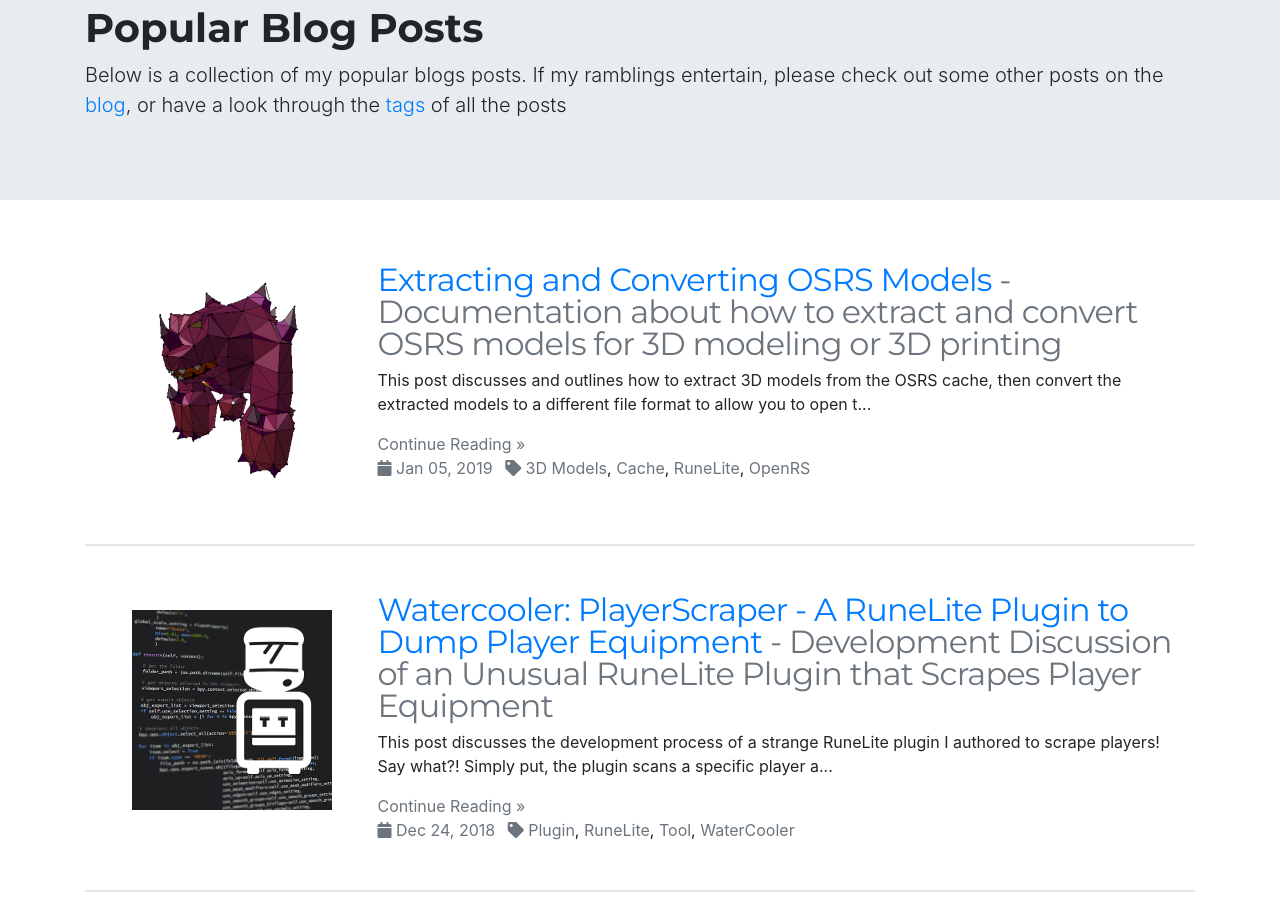
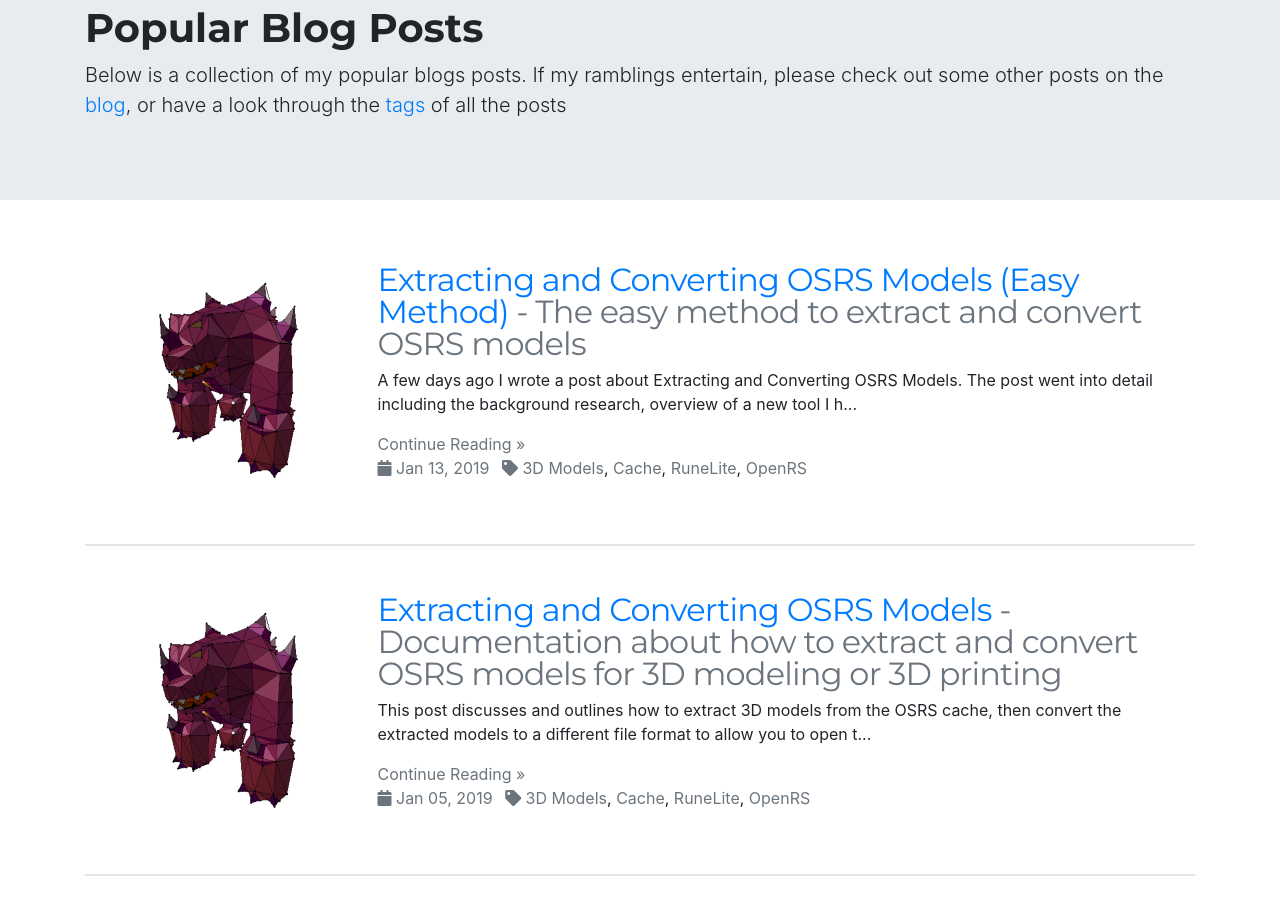
Before and after one commit to osrsbox/osrsbox.github.io, a Jekyll site: the page built from index.md, in a window 1280 px wide and 900 px high, scrolled down 2842 px. Built offline with Jekyll 4.4.1, drawn with Linux system fonts in a browser that asks for light colours; nearby versions of some CDN libraries; comment, search, counter and statistics services are not loaded; some of the changed lines change nothing that is shown.

Commit message:
Added new post: easy method for extracting and converting OSRS models. Updated osrsbox-db project page. Also updated github-pages gemfile.

```diff
--- /dev/null
+++ b/_posts/2019-01-13-extracting-and-converting-osrs-models-easy-method.md
@@ -0,0 +1,190 @@
+---
+layout: post
+title: "OSRSBox | Blog | Extracting and Converting OSRS Models (Easy Method)"
+name: "Extracting and Converting OSRS Models (Easy Method)"
+desc: "The easy method to extract and convert OSRS models"
+tags:
+- 3D Models
+- Cache
+- RuneLite
+- OpenRS
+add_to_popular_list: true
+thumbnail: jad3d.png
+---
+
+A few days ago I wrote a post about [Extracting and Converting OSRS Models]({% post_url 2019-01-05-extracting-and-converting-osrs-models %}). The post went into detail including the background research, overview of a new tool I hacked together called _ModelDumper_ using RuneLite's Cache project, how to compile and run the tool, and how to map model ID numbers to items, NPCs and objects from the game.
+
+Even in the few days since I wrote the post I have received a few emails and comments on the post asking for the compiled version of the _ModelDumper_ tool. This post provides a link to the compiled version of the tool, as well as a summary of how to use it. The instructions provided are targeted for the Microsoft Windows 10 operating system, but the program is multiplatform and instructions should be adaptable for other operating systems.
+
+## Contents
+{:.no_toc}
+
+* Will be replaced with the ToC, excluding the "Contents" header
+{:toc}
+
+## Quick Start
+
+If you are comfortable with running JAR (`.jar`) files, have previous command line experience, have a copy of the OSRS cache, and have Java (JRE) installed... these quick instructions will probably be all you need:
+
+- Download [ModelDumper.zip]({{ site.url }}/assets/other/ModelDumper.zip)
+- Optional - Check hash value matches the following SHA-256 value:
+
+{% highlight plaintext %}
+597B44CBA1272276E6EA30302A35EE7272C5E728B90B65D44734A1690E2FBF4D
+{% endhighlight %}
+
+- Extract contents of the `ModelDumper.zip` archive to get the `ModelDumper.jar` and `LICENSE` files
+- Run the _ModelDumper_ tool to extract and convert all models. The `-models` argument needs to be followed by the name of the output directory to use. If a relative path is given, it will extract models into the current working directory. The `-convert` option specifies to convert models to `.obj` files, if the `-convert` argument is not given the model will be extracted but not converted. Example below:
+
+{% highlight plaintext %}
+java.exe -jar .\ModelDumper.jar -models models-out -convert
+{% endhighlight %}
+
+- If your OSRS cache is not in your current users home folder, you may need to specify the cache location on the command line using the `-cache` option, followed by the file system location. Example below:
+
+{% highlight plaintext %}
+java.exe -jar .\ModelDumper.jar -cache C:\Users\PH01L\jagexcache\oldschool\LIVE\ -models models-out -convert
+{% endhighlight %}
+
+NOTE: The dot slash (`.\`) preceeding files names in the above examples is a PowerShell quirk, indicating a file in the current directory. This is not needed if you are using Windows Command Pompt.
+
+## Downloading the ModelDumper Tool
+
+As documented in my previous post, the _ModelDumper_ source code can be found in my forked version of RuneLite, in a branch named [model-dumper](https://github.com/osrsbox/runelite/tree/model-dumper). The program is the addition of a single file into the Cache project. The file, named [`ModelDumper.java`, is available in my branch on GitHub](https://github.com/osrsbox/runelite/blob/model-dumper/cache/src/main/java/net/runelite/cache/ModelDumper.java) if you would like to review the source code.
+
+Anyway, the point of this post is to provide the _easy method_ to using the tool. I have provided a compiled version of the _ModelDumper_ tool (in a `.jar` file). This makes the program easy to run. I have bundled the tool in a ZIP (`.zip`) archive, which is available for download in the following location:
+
+- [https://www.osrsbox.com/assets/other/ModelDumper.zip]({{ site.url }}/assets/other/ModelDumper.zip)
+
+Inside the ZIP archive are the following two files:
+
+1. `ModelDumper.jar`: The _ModelDumper_ tool in an executable JAR (`.jar`) file
+1. `LICENSE`: The RuneLite BSD 2-Clause License
+
+## Checking the ModelDumper Tool Integrity
+
+Checking the integrity of downloaded files is important to ensure you have downloaded a valid file and that it is the same as the distributor published. If you are unsure of what the purpose of [File verification](https://en.wikipedia.org/wiki/File_verification) is, read the linked Wikipedia article. I have provided the SHA256 hash value for the download ZIP archive, as well as the archive contants below:
+
+{% highlight plaintext %}
+ModelDumper.zip: 597B44CBA1272276E6EA30302A35EE7272C5E728B90B65D44734A1690E2FBF4D
+ModelDumper.jar: 6FD485A3AB9E4E82D138A34706604C95CC1CB13EEAB4FFC0C196A63C135F59D2
+LICENSE: DD35829A586785621651857262168BD91374A84669592D2DB28520648B55A519
+{% endhighlight %}
+
+If you are on Microsoft Windows you can use the `Get-FileHash` module in PowerShell to calculate hash values for files, and on Linux you can use `sha256sum`. There are also many third-party tools available to calculate file hashes. I recommend using PowerShell as it is built-into modern Windows operating systems and easy to use. To open PowerShell in the same folder, navigate to where you downloaded the `ModelDumper.zip` file in Windows Explorer (most likely your _Downloads_ folder). Right-click in any white-space and select _Open PowerShell window here_. A visual example is provided below.
+
+{% include figure.html path="blog/extracting-models/open-windows-powershell-hashing.png" alt="Open Windows PowerShell for file hashing" %}
+
+You can then run the following command. This command calculates the SHA-256 hash value for the `ModelDumper.zip` file.
+
+{% highlight plaintext %}
+Get-FileHash -Algorithm SHA256 .\ModelDumper.zip | Format-List
+{% endhighlight %}
+
+An example of the expected output is listed below.
+
+{% highlight plaintext %}
+PS C:\Users\PH01L\Downloads> Get-FileHash -Algorithm SHA256 .\ModelDumper.zip | Format-List
+
+Algorithm : SHA256
+Hash      : 597B44CBA1272276E6EA30302A35EE7272C5E728B90B65D44734A1690E2FBF4D
+Path      : C:\Users\PH01L\Downloads\ModelDumper.zip
+{% endhighlight %}
+
+Make sure you check that the calculated hash value is the same as the hash value provided at the start of this section. You can also calculate the hash values on the files inside the archive if you want to be thorough (after extracting the archive).
+
+## Meeting the ModelDumper Dependencies
+
+The _ModelDumper_ tool has two dependencies:
+
+1. Java (JRE) installed
+1. Copy of the OSRS cache
+
+The tool requires Java to run - specifically the Java Runtime Environment, or JRE for short. If you play OSRS you most likely have this installed already - as you cannot play OSRS without the JRE installed. Given that, I am not going to go into depth on the install. One thing - if you do not have Java in your environment variable path, you will need to run the `java.exe` executable from the folder where it is installed. To check if you have the Java executable in your path, just type in `java.exe` into the PowerShell console, or Command Prompt, and press enter. If you have Java in your path, the options menu for the `java.exe` program will be displayed.
+
+The tool also requires a copy of the OSRS cache. This makes sense, as the models are located in the cache! If you play OSRS you most likely have the cache available in the home folder of your normal user account. The OSRS cache is located in the following file system path (on a Windows 10 system):
+
+{% highlight plaintext %}
+C:\Users\<username>\jagexcache\oldschool\LIVE
+{% endhighlight %}
+
+You can check this directory in Windows Explorer. It should have approximately 20 files... most of them starting with the file name: `main_file_cache`.
+
+## Running the ModelDumper Tool
+
+Once you have downloaded and `ModelDumper.zip` archive, and extracted the actual `ModelDumper.jar` program, you can run the ModelDumper tool. Start by opening a PowerShell terminal or Windows Command Prompt in the same directory are the ModelDumper executable.
+
+### Command Line Arguments
+
+You must supply two command line arguments to make the program run correctly:
+
+1. A command argument to tell the tool what to do (e.g., dump the models, or dump the models and convert)
+1. The location of the OSRS cache if it is not in the default location (the home directory of the currently logged in user)
+
+The options for the ModelDumper program arguments are:
+
+- `-cache <location-of-cache>`: Specify a location for the OSRS cache, if not provided the program will look for the cache in the default location under the current users home folder
+- `-models <output-directory-for-files>`: Extract models to the specified directory, if a relative path is given the program will save files to the present working directory
+- `-convert`: Convert any extracted model files, without this option no `.obj` or `.mtl` files will be created
+
+The following is an example of the _Program arguments_ where no cache location is specified, and you want to extract and convert all models to the directory named `models-out`:
+
+{% highlight plaintext %}
+java.exe -jar .\ModelDumper.jar -models models-out -convert
+{% endhighlight %}
+
+You can also provide a hard-coded cache location. The following example is the same as above, but you specify the cache location on a Windows-based system:
+
+{% highlight plaintext %}
+java.exe -jar .\ModelDumper.jar -cache C:\Users\PH01L\jagexcache\oldschool\LIVE\ -models models-out -convert
+{% endhighlight %}
+
+### Example of Running the Model Dumper Tool
+
+Below is an example output from the ModelDumper tool when run. In this example, the cache location was not provided and was automatically determined. The options specified to extract and convert all models, and a total of 72,278 model files were successfully extracted and converted. This output information can be seen in the _Run_ output windows at the bottom of the IntelliJ IDE.
+
+{% highlight plaintext %}
+>>> Starting ModelDumper...
+  > Parsing command line arguments...
+>>> Locating cache...
+  > Cache location not provided...
+  > Attempting automatic location...
+  > Checking for cache in following location:
+  > C:\Users\PH01L\jagexcache\oldschool\LIVE\
+>>> Verifying cache directory contents...
+  > SUCCESS: Cache found and validated...
+>>> Loading cache...
+>>> Dumping models to models-out
+>>> Starting model dumper...
+  > Dumping models...
+{% endhighlight %}
+
+Please note that you may get an error when running the ModelDumper tool (as seen below). This error does not seem to affect the program.
+
+{% highlight plaintext %}
+SLF4J: Failed to load class "org.slf4j.impl.StaticLoggerBinder".
+SLF4J: Defaulting to no-operation (NOP) logger implementation
+SLF4J: See http://www.slf4j.org/codes.html#StaticLoggerBinder for further details.
+{% endhighlight %}
+
+### Output from the ModelDumper Tool
+
+The ModelDumper tool will by default output every model file from the OSRS cache, there is currently no option to only process one model or a selection of models. The output files are numbered using the model ID number, as this is a unique number for every model. The ModelDumper tool will output a number of different file formats. The list below documents these formats.
+
+- `.model`: The binary model file extracted from the OSRS cache sometimes referred to, and stored as, `.dat` files by other tools
+- `.obj`: A converted model file saved in the `.obj` extension and file format that contains the geometric data of the model
+- `.mtl`: The texture model file for the converted `.obj` file that contains the material (surface shading) for the model
+
+Below is a visual example of the output files in Windows Explorer. You can see for each model ID number there are the 3 files as described above.
+
+{% include figure.html path="blog/extracting-models/modeldumper-program-output-windows.png" alt="Example output from the ModelDumper program in the Windows Explorer file manager" %}
+
+## Match ID Numbers to Game Models
+
+So far we have discussed how to extract and convert models from the OSRS cache. Nice! However, this results in over 36,000 models which are only identified by the model ID number. If you want to lookup an item, NPC or object using the name used in-game - try my [Model ID Search tool]({{ site.url }}/tools/model-search/).
+
+## Conclusion
+
+If you are interested in other aspects of creating the _ModelDumper_ tool and the process behind creating the tool and matching model ID number to actual items, NPCs and object, feel free to have a read of the original post called [Extracting and Converting OSRS Models]({% post_url 2019-01-05-extracting-and-converting-osrs-models %}).
+
+If you have any feedback or questions please leave a comment below. Also, it would be great if you could let me know if you encounter any issues, or find any bugs in the tool or instructions. Until next time, happy scaping everyone!
--- a/projects/osrsbox-db/index.md
+++ b/projects/osrsbox-db/index.md
@@ -26,18 +26,19 @@
 
 Since OSRS is a dynamic constantly updated MMO game, the items are continually changing due to game updates (a good thing!). This section briefly summarizes the last update to the three primary data sources:
 
-- `items_complete.json`: Updated as of 2018/12/13
-- `items_summary.json`: Updated as of 2018/12/13
-- `items-json`: Updated as of 2018/12/13
-- `items-icons`: Updated as of 2018/12/13
+- `items_complete.json`: Updated as of 2019/01/10
+- `items_summary.json`: Updated as of 2019/01/10
+- `items-json`: Updated as of 2019/01/10
+- `items-icons`: Updated as of 2019/01/10
 
 ### Useful Links
 
 This project is hosted on GitHub, where you will find the database, as well as the tools used to create the database contents.
 
 - [osrsbox-db GitHub repository](https://github.com/osrsbox/osrsbox-db): The project repository
-- [osrsbox-db raw data](https://github.com/osrsbox/osrsbox-db/tree/master/docs): The actual database contents
+- [osrsbox-db raw data](https://github.com/osrsbox/osrsbox-db/tree/master/docs): The actual database contents including JSON files for all items in OSRS
 - [osrsbox-db GitHub issues tracker](https://github.com/osrsbox/osrsbox-db/issues): Location for checking or submitting issues
+- [osrsbox-db Blog Posts](https://www.osrsbox.com/blog/tags/Database/): A list of any blog post I have written that includes the osrsbox-db
 
 ## JSON structured data
 
@@ -53,28 +54,29 @@
 All items have properties; for example, the item's weight and the high alchemy value. All item properties are listed below for reference, including the data type for each property (e.g., string, integer, float) and a description of the property.
 
 {: .table .table-striped .table-sm}
-| Property     | Data type   | Description                                    |
-| ------------ | ------------| -----------------------------------------------|
-| id           | integer     | Unique OSRS item ID number                     |
-| name         | string      | Name of the item                               |
-| members      | boolean     | If the item is a members only item or not      |
-| tradeable    | boolean     | If the item is tradeable or not                |
-| stackable    | boolean     | If the item is stackable (in inventory) or not |
-| noted        | boolean     | If the item is noted                           |
-| notable      | boolean     | If the item is notable                         |
-| linked_id    | integer     | The noted/unnoted equivalent of the item       |
-| equipable    | boolean     | If the item is equipable or not                |
-| cost         | integer     | The store price of an item                     |
-| low_alch     | integer     | The low alchemy value of the item (cost * .4)  |
-| high_alch    | integer     | The high alchemy value of the item (cost * .6) |
-| weight       | float       | The weight (in kilograms) of the item          |
-| buy_limit    | integer     | The Grand Exchange buy limit of the item       |
-| quest_item   | array       | Array of quest names (strings)                 |
-| release_date | string      | Date the item was released                     |
-| examine      | string      | The examine text(s) for the item               |
-| url          | string      | OSRS Wiki URL link                             |
-| equipment    | object      | Object of item equipment info (if equipable)   |
-| bonuses      | object      | Object of item bonuses (if equipable)          |
+| Property        | Data type   | Description                                       |
+| --------------- | ------------| --------------------------------------------------|
+| id              | integer     | Unique OSRS item ID number                        |
+| name            | string      | Name of the item                                  |
+| members         | boolean     | If the item is a members only item                |
+| tradeable       | boolean     | If the item is tradeable (between players and GE) |
+| tradeable_on_ge | boolean     | If the item is tradeable (only on GE)             |
+| stackable       | boolean     | If the item is stackable (in inventory)           |
+| noted           | boolean     | If the item is noted                              |
+| notable         | boolean     | If the item is notable                            |
+| linked_id       | integer     | The noted/unnoted equivalent of the item          |
+| equipable       | boolean     | If the item is equipable                          |
+| cost            | integer     | The store price of an item                        |
+| low_alch        | integer     | The low alchemy value of the item (cost * .4)     |
+| high_alch       | integer     | The high alchemy value of the item (cost * .6)    |
+| weight          | float       | The weight (in kilograms) of the item             |
+| buy_limit       | integer     | The Grand Exchange buy limit of the item          |
+| quest_item      | array       | Array of quest names (strings)                    |
+| release_date    | string      | Date the item was released                        |
+| examine         | string      | The examine text(s) for the item                  |
+| url             | string      | OSRS Wiki URL link                                |
+| equipment       | object      | Object of item equipment info (if equipable)      |
+| bonuses         | object      | Object of item bonuses (if equipable)             |
 
 ### Item Equipment Information
 
@@ -123,6 +125,7 @@
     "name": "Black wizard hat (g)",
     "members": false,
     "tradeable": true,
+    "tradeable_on_ge": true,
     "stackable": false,
     "noted": false,
     "noteable": true,
@@ -162,7 +165,7 @@
 
 ## Accessing JSON data about OSRS items
 
-The JSON file for each OSRS item can be directly accessed using unique URLs provide through the `osrsbox.com` website. Technically, this provides the functionality of a RESTful API, but only supports GET requests. That is, you can fetch JSON files using a unique URL but cannot modify any JSON content. Below is a list of URL examples for items in the osrsbox-db:
+The JSON file for each OSRS item can be directly accessed using unique URLs provide through the `osrsbox.com` website. Technically, this provides some of the functionality of a RESTful API, but only supports GET requests. That is, you can fetch JSON files using a unique URL but cannot modify any JSON content. Below is a list of URL examples for items in the osrsbox-db:
 
 - [https://www.osrsbox.com/osrsbox-db/items-json/12453.json](https://www.osrsbox.com/osrsbox-db/items-json/12453.json)
 - [https://www.osrsbox.com/osrsbox-db/items-json/10.json](https://www.osrsbox.com/osrsbox-db/items-json/10.json)
@@ -170,7 +173,24 @@
 - [https://www.osrsbox.com/osrsbox-db/items-json/3097.json](https://www.osrsbox.com/osrsbox-db/items-json/3097.json)
 - [https://www.osrsbox.com/osrsbox-db/items-json/3098.json](https://www.osrsbox.com/osrsbox-db/items-json/3098.json)
 
-As displayed by the links above, each item ID is stored in the `osrsbox-db` repository, under the `items-json` folder.
+As displayed by the links above, each item ID is stored in the `osrsbox-db` repository, under the [`items-json`](https://github.com/osrsbox/osrsbox-db/tree/master/docs/items-json) folder.
+
+In addition to the single JSON files for each item, there is also a collection of JSON files that contain combined items. The following list documents the additional JSON files that are available:
+
+- `items_complete.json`: A single JSON file containing every item. This file is also provided through the API and is available from [https://www.osrsbox.com/osrsbox-db/items_complete.json](https://www.osrsbox.com/osrsbox-db/items_complete.json)
+- `items-json-slot`: A collection of JSON files that have the same database contents as `ītems_complete.json`, but are split into the different equipment slots. The following list documents all the files available:
+    - [https://www.osrsbox.com/osrsbox-db/items-json-slot/items_2h.json](https://www.osrsbox.com/osrsbox-db/items-json-slot/items_2h.json)
+    - [https://www.osrsbox.com/osrsbox-db/items-json-slot/items_ammo.json](https://www.osrsbox.com/osrsbox-db/items-json-slot/items_ammo.json)
+    - [https://www.osrsbox.com/osrsbox-db/items-json-slot/items_body.json](https://www.osrsbox.com/osrsbox-db/items-json-slot/items_body.json)
+    - [https://www.osrsbox.com/osrsbox-db/items-json-slot/items_cape.json](https://www.osrsbox.com/osrsbox-db/items-json-slot/items_cape.json)
+    - [https://www.osrsbox.com/osrsbox-db/items-json-slot/items_feet.json](https://www.osrsbox.com/osrsbox-db/items-json-slot/items_feet.json)
+    - [https://www.osrsbox.com/osrsbox-db/items-json-slot/items_hands.json](https://www.osrsbox.com/osrsbox-db/items-json-slot/items_hands.json)
+    - [https://www.osrsbox.com/osrsbox-db/items-json-slot/items_head.json](https://www.osrsbox.com/osrsbox-db/items-json-slot/items_head.json)
+    - [https://www.osrsbox.com/osrsbox-db/items-json-slot/items_legs.json](https://www.osrsbox.com/osrsbox-db/items-json-slot/items_legs.json)
+    - [https://www.osrsbox.com/osrsbox-db/items-json-slot/items_neck.json](https://www.osrsbox.com/osrsbox-db/items-json-slot/items_neck.json)
+    - [https://www.osrsbox.com/osrsbox-db/items-json-slot/items_ring.json](https://www.osrsbox.com/osrsbox-db/items-json-slot/items_ring.json)
+    - [https://www.osrsbox.com/osrsbox-db/items-json-slot/items_shield.json](https://www.osrsbox.com/osrsbox-db/items-json-slot/items_shield.json)
+    - [https://www.osrsbox.com/osrsbox-db/items-json-slot/items_weapon.json](https://www.osrsbox.com/osrsbox-db/items-json-slot/items_weapon.json)
 
 So how can you get and use these JSON files about OSRS items? It is pretty easy, but really depends on what you are trying to accomplish and what programming language you are using.
 
@@ -253,6 +273,13 @@
 - [OSRSBox Tooltips (osrsbox-tooltips)]({{ site.url}}/projects/osrsbox-tooltips/)
 - [Item Search for Old School RuneScape]({{ site.url}}/tools/item-search/)
 
+## Project Acknowledgements
+
+This project uses a collection of resources, and was only achievable using tools and data provided by other people who contribute to the OSRS community. A special thanks to:
+
+- The amazing open source [RuneLite](https://runelite.net/) client which was used to create a custom plugin to dump item data and item icons from the OSRS cache
+- The fantastic community driven [OSRS Wiki](https://oldschool.runescape.wiki/) which was used to augment the item data from the OSRS cache
+
 ## Project Feedback and Contribution
 
 I would thoroughly appreciate any feedback regarding the OSRSBox database project, especially problems with the inaccuracies of the data provided in the database. So if encounter any issue, could you please let me know. The same goes for any discovered bugs, or if you have a specific feature request. The best method is to [open a new Github issue](https://github.com/osrsbox/osrsbox-db/issues) in the project repository. In addition, please feel free to submit a pull request if you have code that you wish to contribute - I would thoroughly appreciate the helping hand. For any code contributions, the best method is to [open a new GitHub pull request](https://github.com/osrsbox/osrsbox-db/pulls) in the project repository.
```
Also changed, not shown: Gemfile.lock, assets/img/blog/extracting-models/modeldumper-program-output-windows.png (added), assets/img/blog/extracting-models/open-windows-powershell-hashing.png (added), assets/img/blog/extracting-models/open-windows-powershell-run.png (added), 1 other file.
